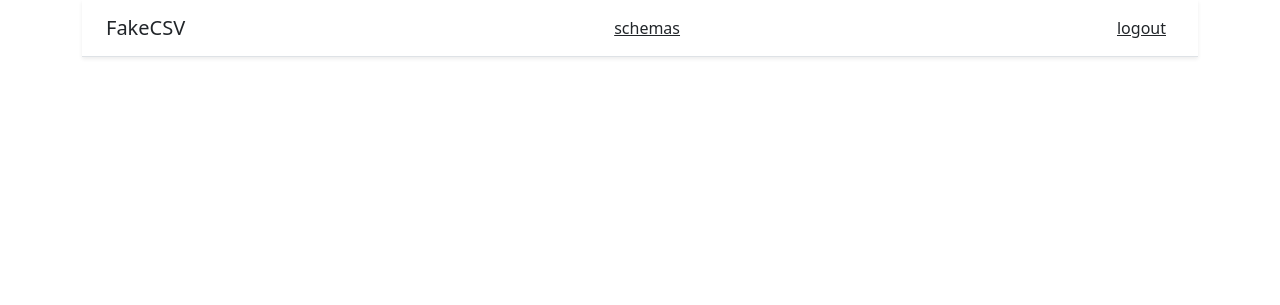
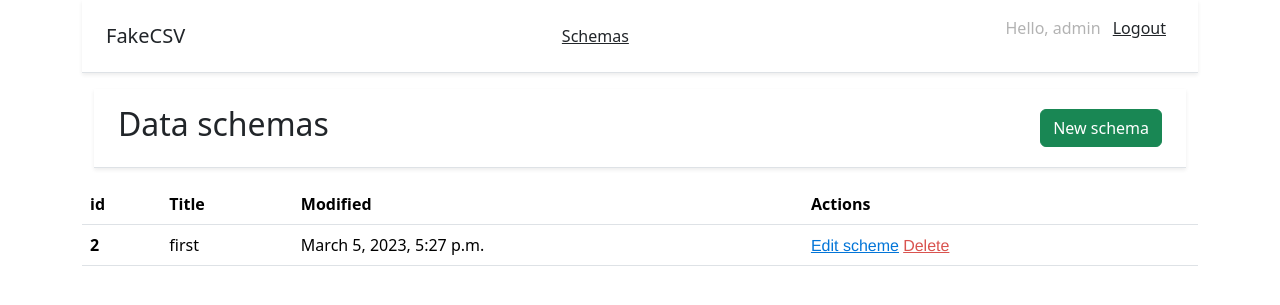
Before and after one commit to krapkaVKomi/mystical_users, a Django app: page / in a window 1280 px wide. Shown: the top 305 px of the page. Run offline with Django 4.2, Linux system fonts and the light colour scheme; a user stored in the database is signed in; data comes from the database, SQL or seed files in the repository; both versions use the stored data as it was after the commit.

Commit message:
New schema form

```diff
--- a/mystical/mystical_users/admin.py
+++ b/mystical/mystical_users/admin.py
@@ -4,7 +4,7 @@ from .models import *
 
 
 class SchemaAdmin(admin.ModelAdmin):
-    list_display = ('full_name', 'job', 'email', 'domain_name',
+    list_display = ('title', 'modified', 'full_name', 'job', 'email', 'domain_name',
                     'phone_number', 'company_name', 'text', 'integer', 'date')
 
 
--- a/mystical/mystical_users/models.py
+++ b/mystical/mystical_users/models.py
@@ -3,6 +3,8 @@ from phonenumber_field.modelfields import PhoneNumberField
 
 
 class Schema(models.Model):
+    title = models.CharField(max_length=100, verbose_name='Title', null=True, blank=True)
+    modified = models.DateTimeField(auto_now_add=True, verbose_name='Modified')
     full_name = models.CharField(max_length=100, verbose_name='Full name', null=True, blank=True)
     job = models.CharField(max_length=100, verbose_name='Job', null=True, blank=True)
     email = models.EmailField(verbose_name='Email', max_length=254, null=True, blank=True)
@@ -11,7 +13,7 @@ class Schema(models.Model):
     company_name = models.CharField(max_length=100, verbose_name='Company name', null=True, blank=True)
     text = models.TextField(verbose_name='Text', null=True, blank=True)
     integer = models.IntegerField(verbose_name='Integer', null=True, blank=True)
-    date = models.DateTimeField(verbose_name='Date', null=True, blank=True)
+    date = models.DateField(verbose_name='Date', null=True, blank=True)
 
     def __str__(self):
-        return self.full_name
+        return self.title
--- a/mystical/mystical_users/templates/base.html
+++ b/mystical/mystical_users/templates/base.html
@@ -6,25 +6,31 @@
           content="width=device-width, user-scalable=no, initial-scale=1.0, maximum-scale=1.0, minimum-scale=1.0">
     <meta http-equiv="X-UA-Compatible" content="ie=edge">
     <title>{% block title %}{% endblock %}</title>
-      {% load static %}
-    {% block extrastyle %}
-    <link rel="stylesheet" href="{% static 'css/base.css' %}">
-    {% endblock %}
     <link href="https://cdn.jsdelivr.net/npm/bootstrap@5.3.0-alpha1/dist/css/bootstrap.min.css" rel="stylesheet" integrity="sha384-GLhlTQ8iRABdZLl6O3oVMWSktQOp6b7In1Zl3/Jr59b6EGGoI1aFkw7cmDA6j6gD" crossorigin="anonymous">
     <script src="https://cdn.jsdelivr.net/npm/bootstrap@5.3.0-alpha1/dist/js/bootstrap.bundle.min.js" integrity="sha384-w76AqPfDkMBDXo30jS1Sgez6pr3x5MlQ1ZAGC+nuZB+EYdgRZgiwxhTBTkF7CXvN" crossorigin="anonymous"></script>
+    {% load static %}
+    {% block extrastyle %}
+    <link rel="stylesheet" href="{% static 'css/login.css' %}">
+    <link rel="stylesheet" href="{% static 'css/schemas.css' %}">
+    {% endblock %}
 </head>
 <body>
 <div class="container">
   <div class="d-flex flex-column flex-md-row align-items-center justify-content-between p-3 px-md-4 mb-3 bg-white border-bottom shadow-sm">
-    <h5 class="my-0 font-weight-normal">FakeCSV</h5>
-    <nav class="my-2 my-md-0">
-      <a class="p-2 text-dark" href="{% url 'schemas' %}">schemas</a>
+      <div>
+      <h5 class="my-0 font-weight-normal">FakeCSV</h5>
+         </div>
+         <div>
+      <a class="p-2 text-dark" href="{% url 'schemas' %}">Schemas</a>
+        </div>
+    {% if request.user.is_authenticated %}
+    <nav class="my-2 my-md-0" style="color: rgba(0, 0, 0, 0.3);">
+      <p>Hello, {{ request.user.username }} <a class="p-2 text-dark" href="{% url 'logout' %}">Logout</a></p>
     </nav>
-    {% if request.user.is_authenticated %}
-    <nav class="my-2 my-md-0">
-      <a class="p-2 text-dark" href="{% url 'logout' %}">logout</a>
-    </nav>
+
+
     {% endif %}
+
   </div>
 </div>
 
--- a/mystical/mystical_users/templates/schemas.html
+++ b/mystical/mystical_users/templates/schemas.html
@@ -4,6 +4,36 @@ Mystical users
 {% endblock %}
 
 {% block content %}
+<div class="container">
+  <div class="d-flex flex-column flex-md-row align-items-center justify-content-between p-3 px-md-4 mb-3 bg-white border-bottom shadow-sm">
+    <h2>Data schemas</h2>
+    <nav class="my-2 my-md-0">
+      <a class="btn btn-success" type="submit" href="{% url 'new_schema' %}">New schema</a>
+    </nav>
+  </div>
+</div>
+
+
+<table class="table">
+  <thead>
+    <tr>
+      <th scope="col">id</th>
+      <th scope="col">Title</th>
+      <th scope="col">Modified</th>
+      <th scope="col">Actions</th>
+    </tr>
+  </thead>
+  <tbody>
+  {% for item in schemes %}
+  <tr>
+     <th scope="row">{{ item.id }}</th>
+     <td>{{ item.title }}</td>
+     <td>{{ item.modified }}</td>
+      <td> <a href="" id="Edit">Edit scheme</a> <a href="" id="Delete">Delete</a></td>
+  </tr>
+{% endfor %}
+  </tbody>
+</table>
 
 
 
--- a/mystical/mystical_users/urls.py
+++ b/mystical/mystical_users/urls.py
@@ -7,5 +7,6 @@ urlpatterns = [
     path('login/', views.user_login, name='login'),
     path('logout/', views.user_logout, name='logout'),
     path('create-schema/', views.create_schema, name='create_schema'),
+    path('new-schema/', views.new_schema, name='new_schema'),
     path('generate-users/', views.generate_users, name='generate-users'),
 ]
--- a/mystical/mystical_users/views.py
+++ b/mystical/mystical_users/views.py
@@ -3,11 +3,18 @@ from django.http import HttpResponse
 from django.contrib.auth import login, logout
 from .forms import UserLoginForm
 from django.contrib.auth.decorators import login_required
+from .models import *
 
 
 @login_required
 def schemas(request):
-    return render(request, 'schemas.html')
+    schemes = Schema.objects.all()
+    context = {'schemes': schemes}
+    return render(request, 'schemas.html', context)
+
+
+def new_schema(request):
+    return render(request, 'new_schema.html')
 
 
 def create_schema(request):
--- a/mystical/static/css/base.css
+++ /dev/null
@@ -1,3 +0,0 @@
-
-
-h5 {color: #fe0101;}
--- /dev/null
+++ b/mystical/static/css/schemas.css
@@ -0,0 +1,24 @@
+
+#Edit {
+    font-family: 'Helvetica Neue';
+    font-style: normal;
+    font-weight: 400;
+    font-size: 16px;
+    line-height: 21px;
+    /* identical to box height, or 131% */
+
+
+    color: #0275D8;
+}
+#Delete {
+
+font-family: 'Helvetica Neue';
+font-style: normal;
+font-weight: 400;
+font-size: 16px;
+line-height: 21px;
+/* identical to box height, or 131% */
+
+
+color: #D9534F;
+}
```
Also changed, not shown: mystical/mystical_users/templates/new_schema.html (added, +79 -0 lines), mystical/db.sqlite3, mystical/mystical_users/migrations/0002_alter_schema_job.py (deleted), mystical/mystical_users/migrations/0003_alter_schema_job.py (deleted), mystical/mystical_users/migrations/0004_alter_schema_job.py (deleted).
